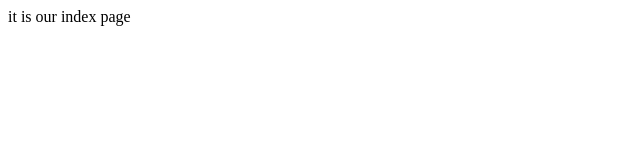
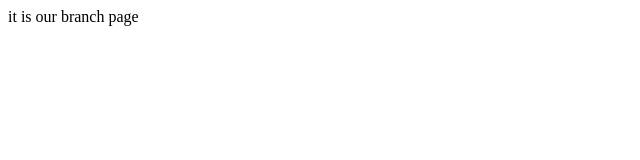
Before and after one commit to mdnomanislam/first, a plain HTML site: page index.html in a window 1280 px wide. Shown: the full height of the page, 0-640 px from the left. Drawn offline with Linux system fonts and the light colour scheme.

Commit message:
it is changed

```diff
--- a/index.html
+++ b/index.html
@@ -1,7 +1,7 @@
 <html>
     <body>
         <p>
-            it is our index page
+            it is our branch page
         </p>
     </body>
 </html>
```
